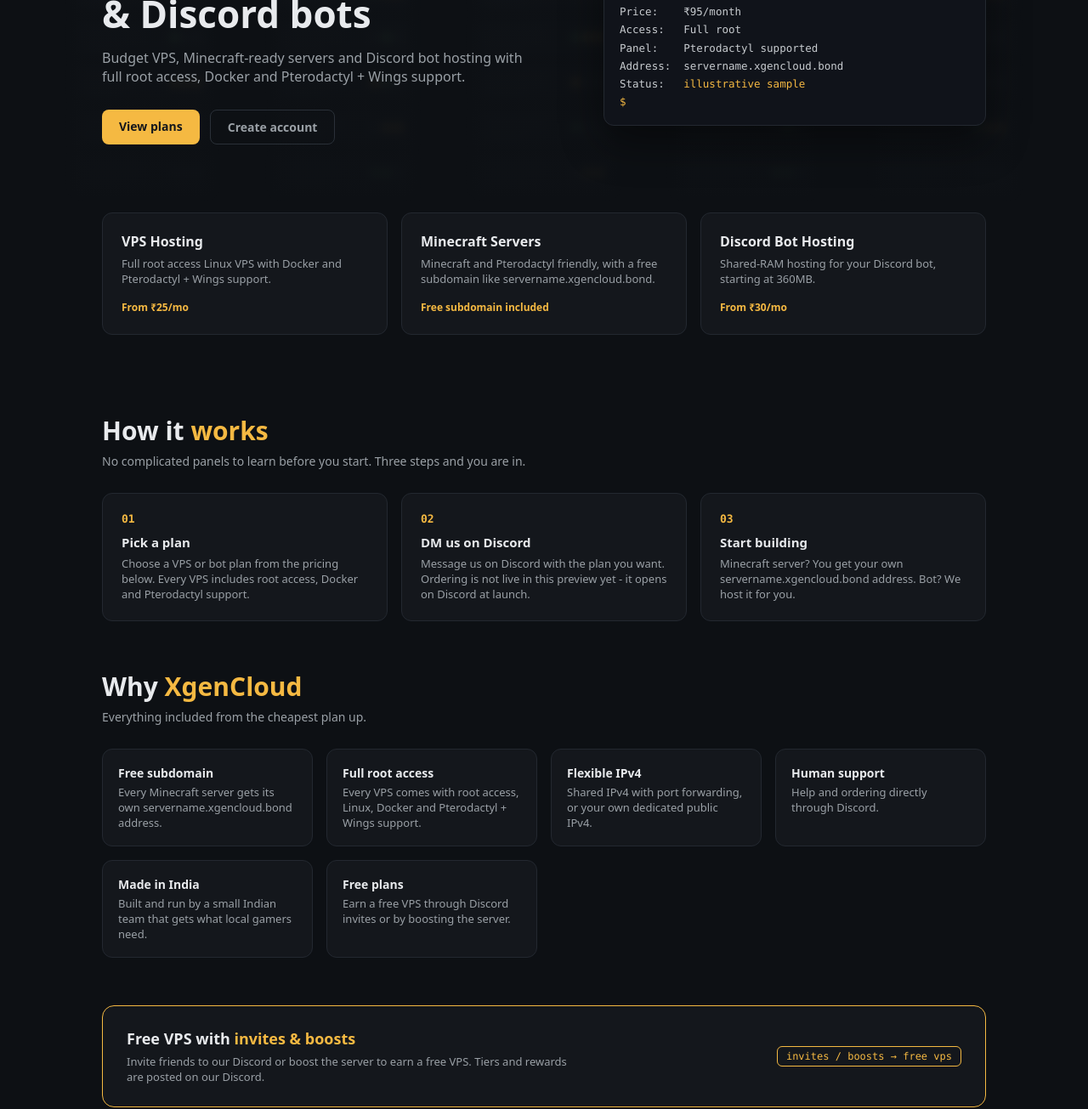
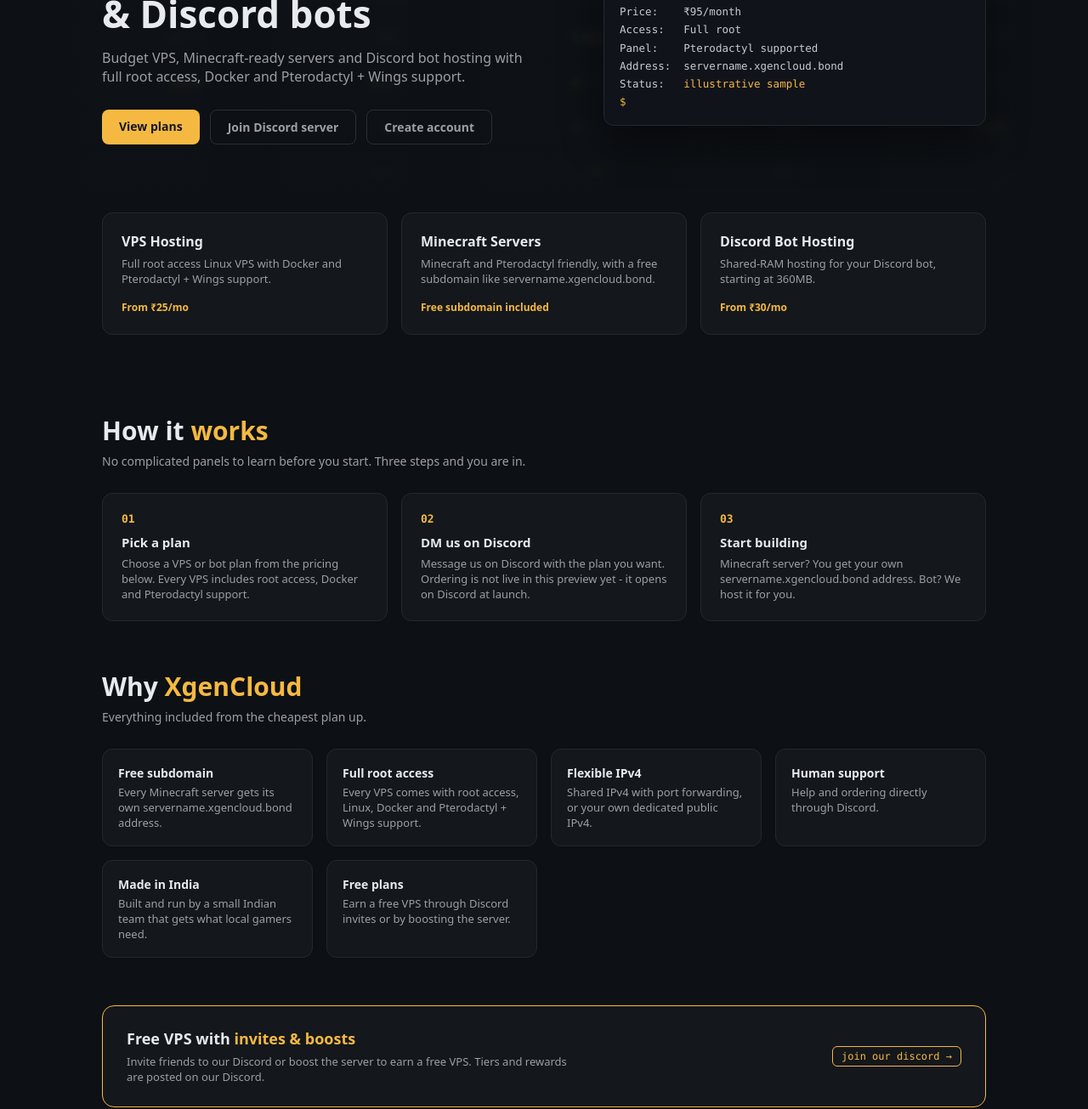
Before and after one commit to dev-stack12692/xgencloud, a plain HTML site: page index.html in a window 1280 px wide. Shown: the part 300-1605 px from the top of the page at 85% size. Drawn offline with Linux system fonts and the light colour scheme.

Commit message:
Add Join Discord server button (verified XgenCloud invite)

```diff
--- a/index.html
+++ b/index.html
@@ -214,6 +214,7 @@
       <p class="sub">Budget VPS, Minecraft-ready servers and Discord bot hosting with full root access, Docker and Pterodactyl + Wings support.</p>
       <div class="ctas">
         <a class="btn" href="#pricing">View plans</a>
+        <a class="btn ghost" href="https://discord.gg/8q2Uc7JR97" rel="noopener">Join Discord server</a>
         <a class="btn ghost" href="register.html">Create account</a>
       </div>
     </div>
@@ -294,7 +295,7 @@ Status:   <span class="p">illustrative sample</span>
         <h3>Free VPS with <span class="x">invites &amp; boosts</span></h3>
         <p>Invite friends to our Discord or boost the server to earn a free VPS. Tiers and rewards are posted on our Discord.</p>
       </div>
-      <span class="chip">invites / boosts &rarr; free vps</span>
+      <a class="chip" href="https://discord.gg/8q2Uc7JR97" rel="noopener">join our discord &rarr;</a>
     </div>
   </section>
 
```
